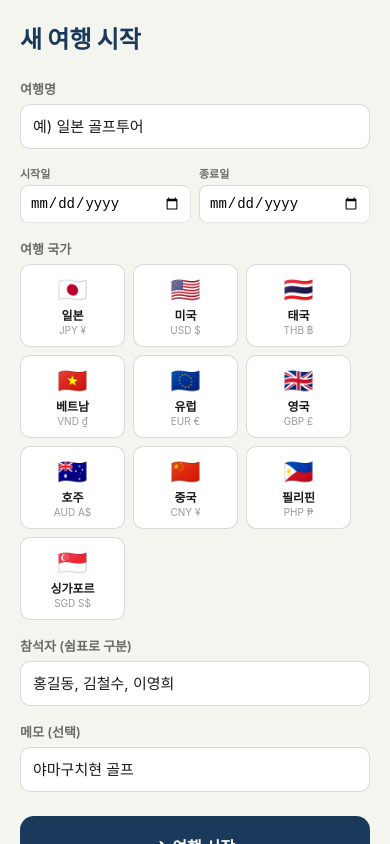
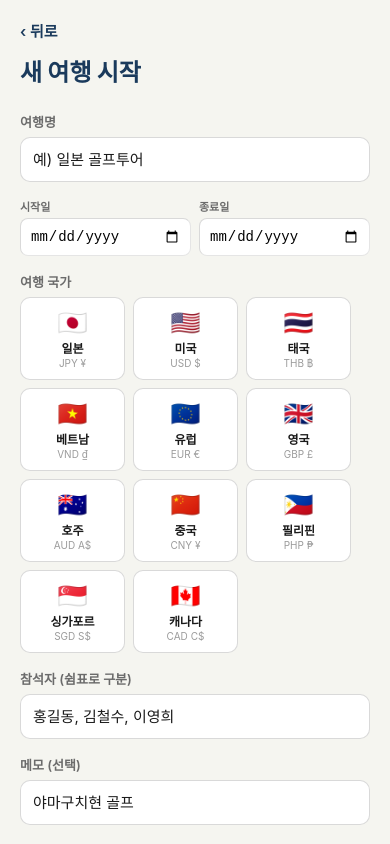
Before and after one commit to LeoInKang/TripPay-app, a React Native app: screen /Setup in a window 390 px wide. Built offline with nearby package versions, Linux system fonts and the light colour scheme.

Commit message:
Add back button and Canada (CAD) to setup screen

```diff
--- a/screens/SetupScreen.js
+++ b/screens/SetupScreen.js
@@ -16,6 +16,7 @@ const COUNTRIES = [
   { flag:'🇨🇳', name:'중국', code:'CNY', sym:'¥', r100:false },
   { flag:'🇵🇭', name:'필리핀', code:'PHP', sym:'₱', r100:false },
   { flag:'🇸🇬', name:'싱가포르', code:'SGD', sym:'S$', r100:false },
+  { flag:'🇨🇦', name:'캐나다', code:'CAD', sym:'C$', r100:false },
 ];
 
 export default function SetupScreen({ navigation }) {
@@ -46,6 +47,9 @@ export default function SetupScreen({ navigation }) {
   return (
     <SafeAreaView style={styles.container}>
       <ScrollView contentContainerStyle={styles.scroll} keyboardShouldPersistTaps="handled">
+        <TouchableOpacity onPress={() => navigation.goBack()} style={styles.backBtn}>
+          <Text style={styles.backText}>‹ 뒤로</Text>
+        </TouchableOpacity>
         <Text style={styles.title}>새 여행 시작</Text>
 
         {/* 여행명 */}
@@ -126,6 +130,8 @@ const styles = StyleSheet.create({
   container: { flex: 1, backgroundColor: '#f5f5f0' },
   scroll: { padding: 20, paddingBottom: 40 },
   title: { fontSize: 24, fontWeight: '800', color: '#1a3a5c', marginBottom: 24 },
+  backBtn: { marginBottom: 12 },
+  backText: { fontSize: 15, color: '#1a3a5c', fontWeight: '600' },
   field: { marginBottom: 16 },
   row: { flexDirection: 'row', marginBottom: 0 },
   label: { fontSize: 13, fontWeight: '600', color: '#6b6b6b', marginBottom: 6 },
```
